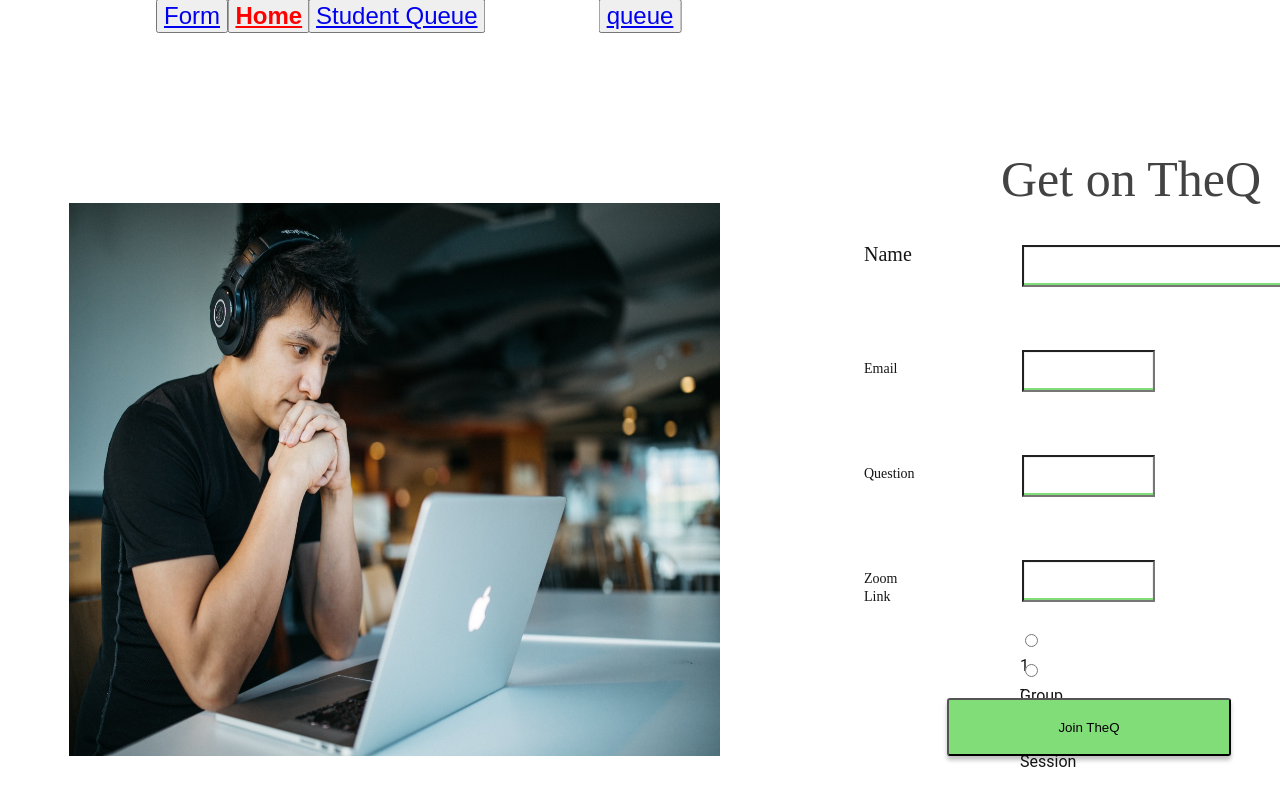
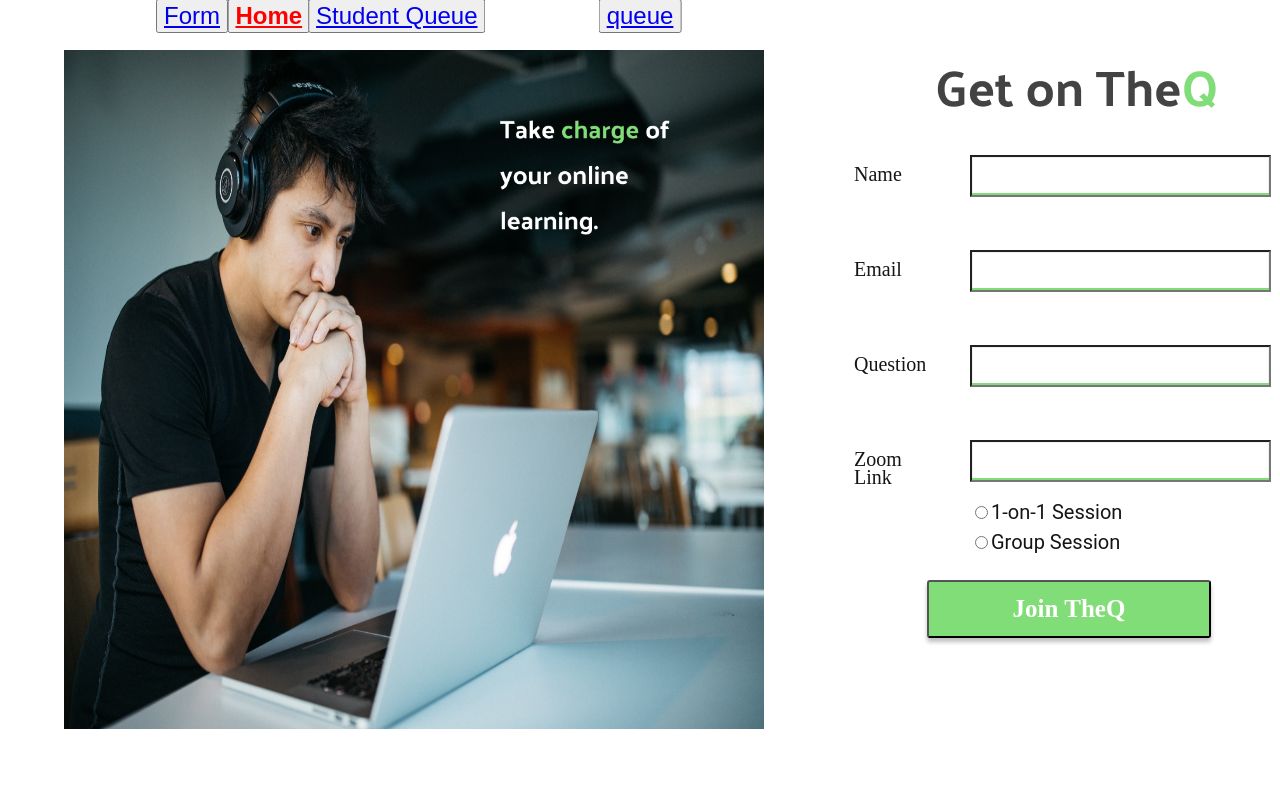
Before and after one commit to eeshagholap/TheQ, a React (Create React App) app in the folder theq_app/: page /form-submission in a window 1280 px wide. Shown: the top 800 px of the page. Built offline with nearby package versions, Linux system fonts and the light colour scheme.

Commit message:
css for form (picture not done)

```diff
--- a/theq_app/src/components/Form.js
+++ b/theq_app/src/components/Form.js
@@ -1,6 +1,8 @@
 import React from 'react'
 import './form.css'
 import photo from './formpic.jpg';
+import getonqueue from './images/GetonTheQ.png';
+import text from './images/form_text.png';
 
 class MyForm extends React.Component {
   constructor() {
@@ -35,9 +37,9 @@ class MyForm extends React.Component {
     return (
       <div>
 
-      <h1 className = "formHeader"> Get on TheQ </h1>
+      <img className = "formHeader" src = {getonqueue} alt = "" />
       <img className = "formphoto" src = {photo} alt = "" />
-
+      <img className = "phototext" src = {text} alt = "" />
 
       <form id="queueForm" onSubmit={this.handleSubmit}>
         <label className = "namelabel" htmlFor="name">Name</label>
@@ -62,7 +64,7 @@ class MyForm extends React.Component {
               checked={this.state.selectedOption === "Single"}
               onChange={this.onValueChange}
             />
-            1 -on- 1 Session
+            1-on-1 Session
           </label>
           </div>
         </div>
--- a/theq_app/src/components/form.css
+++ b/theq_app/src/components/form.css
@@ -1,133 +1,11 @@
-.nameinput{
-    position: absolute;
-    height: 36px;
-    left: 1022px;
-    right: 125px;
-    top: 245px;
-    width: 293px;
-
-
-    background: #FFFFFF;
-    box-shadow: inset 0px -2px 0px #80DD77, inset 1px 0px 0px #F0F0F0, inset 0px 1px 0px #F0F0F0, inset -1px 0px 0px #F0F0F0;
-}
-
-.namelabel{
-
-    position: absolute;
-    width: 780px;
-    height: 61px;
-    left: 864px;
-    top: 245px;
-
-    font-family: Palanquin Dark;
-    font-style: normal;
-    font-weight: 500;
-    font-size: 20px;
-    line-height: 18px;
-    /* identical to box height, or 130% */
-
-
-    color: #151515;
-
-}
-
-
-.questionlabel{
-    position: absolute;
-    height: 19px;
-    left: 864px;
-    right: 35.76%;
-    top: 465px;
-
-    font-family: Palanquin Dark;
-    font-style: normal;
-    font-weight: 500;
-    font-size: 14px;
-    line-height: 18px;
-    /* identical to box height, or 130% */
-
-
-    color: #151515;
-
-}
-
-.questioninput{
-    position: absolute;
-    height: 36px;
-    left: 1022px;
-    right: 125px;
-    top: 455px;
-
-    background: #FFFFFF;
-    box-shadow: inset 0px -2px 0px #80DD77, inset 1px 0px 0px #F0F0F0, inset 0px 1px 0px #F0F0F0, inset -1px 0px 0px #F0F0F0;
-
-}
-
-
-
-.linkinput{
-
-    position: absolute;
-    height: 36px;
-    left: 1022px;
-    right: 125px;
-    top: 560px;
-
-    background: #FFFFFF;
-    box-shadow: inset 0px -2px 0px #80DD77, inset 1px 0px 0px #F0F0F0, inset 0px 1px 0px #F0F0F0, inset -1px 0px 0px #F0F0F0;
-
-
-}
-
-.linklabel{
-    position: absolute;
-    height: 19px;
-    left: 864px;
-    right: 35.21%;
-    top: 570px;
-
-    font-family: Palanquin Dark;
-    font-style: normal;
-    font-weight: 500;
-    font-size: 14px;
-    line-height: 18px;
-    /* identical to box height, or 130% */
-
-
-    color: #151515;
-
-
-}
-
-
-.formButton{
-    position: absolute;
-    width: 284px;
-    height: 58px;
-    left: 947px;
-    top: 698px;
-
-    background: #80DD77;
-    box-shadow: 0px 4px 4px rgba(0, 0, 0, 0.25);
-    border-radius: 3px;
-}
-
-
-.formphoto{
-    position: absolute;
-    width: 651px;
-    height: 553px;
-    left: 69px;
-    top: 203px;
-
+.phototext{
+    top: 300px;
 }
 
 .formHeader{
     position: absolute;
-    width: 284px;
-    height: 91px;
-    left: 1001px;
-    top: 100px;
+    left: 937px;
+    top: 70px;
     right: 155px;
 
     font-family: Palanquin Dark;
@@ -137,22 +15,175 @@
     line-height: 91px;
     /* identical to box height */
 
+    color: #434343;
+}
 
-    color: #434343;
+.namelabel{
+    position: absolute;
+    width: 780px;
+    height: 61px;
+    left: 854px;
+    top: 165px;
 
+    font-family: Palanquin Dark;
+    font-style: normal;
+    font-weight: 500;
+    font-size: 20px;
+    line-height: 18px;
+    /* identical to box height, or 130% */
+
+    color: #151515;
+}
+
+.nameinput{
+    position: absolute;
+    height: 36px;
+    left: 970px;
+    right: 125px;
+    top: 155px;
+    width: 293px;
+
+    background: #FFFFFF;
+    box-shadow: inset 0px -2px 0px #80DD77, inset 1px 0px 0px #F0F0F0, inset 0px 1px 0px #F0F0F0, inset -1px 0px 0px #F0F0F0;
+}
+
+.emaillabel{
+    position: absolute;
+    height: 19px;
+    left: 854px;
+    right: 37.29%;
+    top: 260px;
+
+    font-family: Palanquin Dark;
+    font-style: normal;
+    font-weight: 500;
+    font-size: 20px;
+    line-height: 18px;
+    /* identical to box height, or 130% */
+
+    color: #151515;
+}
+
+.emailinput{
+    position: absolute;
+    height: 36px;
+    left: 970px;
+    right: 125px;
+    top: 250px;
+    width: 293px;
+
+    background: #FFFFFF;
+    box-shadow: inset 0px -2px 0px #80DD77, inset 1px 0px 0px #F0F0F0, inset 0px 1px 0px #F0F0F0, inset -1px 0px 0px #F0F0F0;
+}
+
+.questionlabel{
+    position: absolute;
+    height: 19px;
+    left: 854px;
+    right: 35.76%;
+    top: 355px;
+
+    font-family: Palanquin Dark;
+    font-style: normal;
+    font-weight: 500;
+    font-size: 20px;
+    line-height: 18px;
+    /* identical to box height, or 130% */
+
+    color: #151515;
+}
+
+.questioninput{
+    position: absolute;
+    height: 36px;
+    left: 970px;
+    right: 125px;
+    top: 345px;
+    width: 293px;
+
+    background: #FFFFFF;
+    box-shadow: inset 0px -2px 0px #80DD77, inset 1px 0px 0px #F0F0F0, inset 0px 1px 0px #F0F0F0, inset -1px 0px 0px #F0F0F0;
+}
+
+.linklabel{
+    position: absolute;
+    height: 19px;
+    left: 854px;
+    right: 35.21%;
+    top: 450px;
+
+    font-family: Palanquin Dark;
+    font-style: normal;
+    font-weight: 500;
+    font-size: 20px;
+    line-height: 18px;
+    /* identical to box height, or 130% */
+
+    color: #151515;
+}
+
+
+.linkinput{
+
+    position: absolute;
+    height: 36px;
+    left: 970px;
+    right: 125px;
+    top: 440px;
+    width: 293px;
+
+    background: #FFFFFF;
+    box-shadow: inset 0px -2px 0px #80DD77, inset 1px 0px 0px #F0F0F0, inset 0px 1px 0px #F0F0F0, inset -1px 0px 0px #F0F0F0;
+}
+
+
+
+.formButton{
+    position: absolute;
+    width: 284px;
+    height: 58px;
+    left: 927px;
+    top: 580px;
+
+    background: #80DD77;
+    box-shadow: 0px 4px 4px rgba(0, 0, 0, 0.25);
+    border-radius: 3px;
+
+    font-family: Palanquin Dark;
+    font-style: normal;
+    font-weight: bold;
+    font-size: 25px;
+    color: #FFFFFF;
+}
+
+
+.formphoto{
+    position: absolute;
+    width: 700px;
+    height: 679px;
+    left: 64px;
+    top: 50px;
+}
+
+.phototext{
+    position: absolute;
+    left: 500px;
+    top: 120px;
+    width:170px;
 }
 
 .radio1label{
     position: absolute;
     height: 24px;
-    left: 1020px;
+    left: 970px;
     right: 280px;
-    top: 630px;
+    top: 500px;
+    width: 400px;
 
     font-family: Roboto;
     font-style: normal;
     font-weight: normal;
-    font-size: 16px;
+    font-size: 20px;
     line-height: 24px;
     /* identical to box height, or 150% */
 
@@ -166,14 +197,15 @@
 .radio2label{
     position: absolute;
     height: 24px;
-    left: 1020px;
+    left: 970px;
     right: 280px;
-    top: 660px;
+    top: 530px;
+    width: 400px;
 
     font-family: Roboto;
     font-style: normal;
     font-weight: normal;
-    font-size: 16px;
+    font-size: 20px;
     line-height: 24px;
     /* identical to box height, or 150% */
 
@@ -183,38 +215,3 @@
 
 
 }
-
-
-
-
-.emaillabel{
-    position: absolute;
-    height: 19px;
-    left: 864px;
-    right: 37.29%;
-    top: 360px;
-
-    font-family: Palanquin Dark;
-    font-style: normal;
-    font-weight: 500;
-    font-size: 14px;
-    line-height: 18px;
-    /* identical to box height, or 130% */
-
-
-    color: #151515;
-
-
-}
-
-.emailinput{
-    position: absolute;
-    height: 36px;
-    left: 1022px;
-    right: 125px;
-    top: 350px;
-
-    background: #FFFFFF;
-    box-shadow: inset 0px -2px 0px #80DD77, inset 1px 0px 0px #F0F0F0, inset 0px 1px 0px #F0F0F0, inset -1px 0px 0px #F0F0F0;
-
-}
```
Also changed, not shown: theq_app/src/components/images/form_text.png (added).
